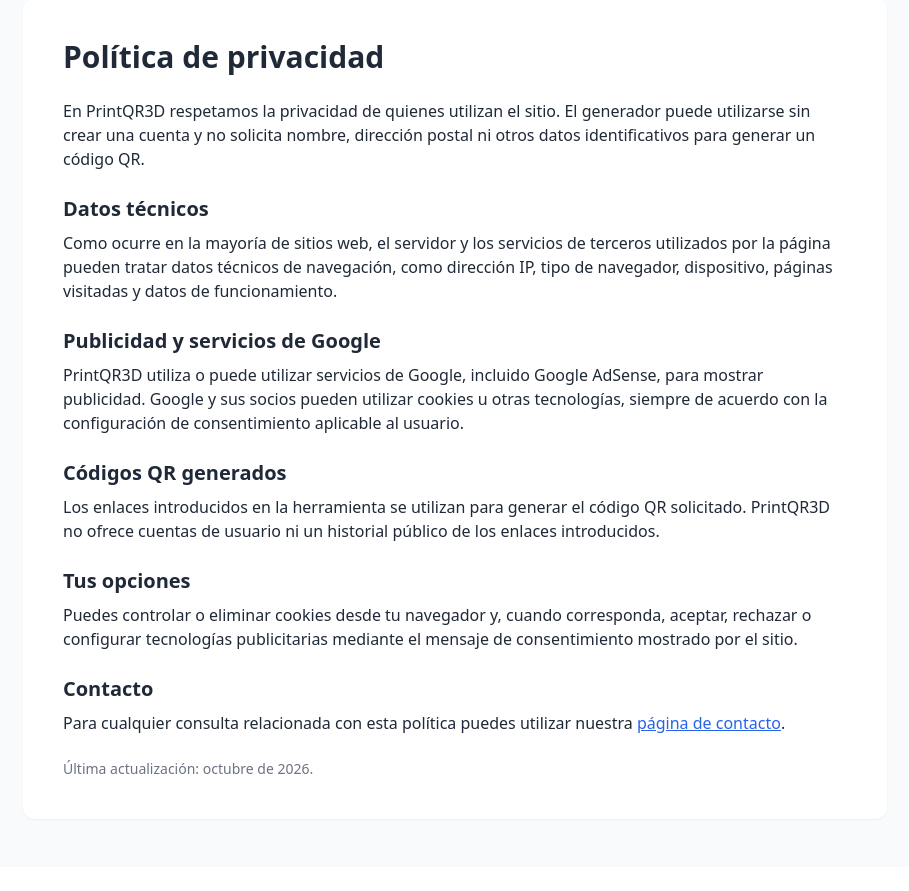
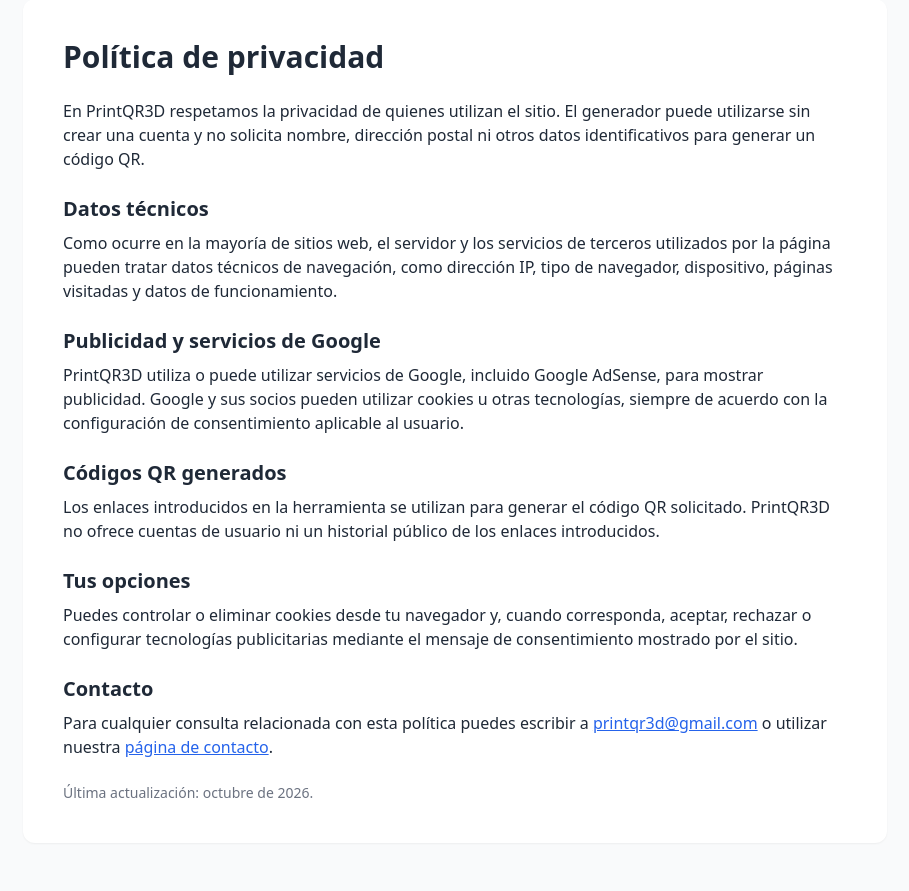
Before and after one commit to maestratop23-creator/printqr3d, a Flask app: page /privacidad in a window 1280 px wide. Shown: the part 122-1013 px from the top of the page, without its empty margins (185-1094 px from the left). Before the commit the page ends 942 px from the top, so only its background shows below. Run offline with Flask 3, Linux system fonts and the light colour scheme; some libraries are stand-ins or nearby versions.

Commit message:
Añadir correo de contacto a privacidad

```diff
--- a/templates/privacidad.html
+++ b/templates/privacidad.html
@@ -22,7 +22,7 @@
       <section><h2 class="text-xl font-bold mb-2">Publicidad y servicios de Google</h2><p>PrintQR3D utiliza o puede utilizar servicios de Google, incluido Google AdSense, para mostrar publicidad. Google y sus socios pueden utilizar cookies u otras tecnologías, siempre de acuerdo con la configuración de consentimiento aplicable al usuario.</p></section>
       <section><h2 class="text-xl font-bold mb-2">Códigos QR generados</h2><p>Los enlaces introducidos en la herramienta se utilizan para generar el código QR solicitado. PrintQR3D no ofrece cuentas de usuario ni un historial público de los enlaces introducidos.</p></section>
       <section><h2 class="text-xl font-bold mb-2">Tus opciones</h2><p>Puedes controlar o eliminar cookies desde tu navegador y, cuando corresponda, aceptar, rechazar o configurar tecnologías publicitarias mediante el mensaje de consentimiento mostrado por el sitio.</p></section>
-      <section><h2 class="text-xl font-bold mb-2">Contacto</h2><p>Para cualquier consulta relacionada con esta política puedes utilizar nuestra <a class="text-blue-600 underline" href="/contacto">página de contacto</a>.</p></section>
+      <section><h2 class="text-xl font-bold mb-2">Contacto</h2><p>Para cualquier consulta relacionada con esta política puedes escribir a <a class="text-blue-600 underline" href="mailto:printqr3d@gmail.com">printqr3d@gmail.com</a> o utilizar nuestra <a class="text-blue-600 underline" href="/contacto">página de contacto</a>.</p></section>
       <p class="text-sm text-gray-500">Última actualización: octubre de 2026.</p>
     </article>
   </main>
```
